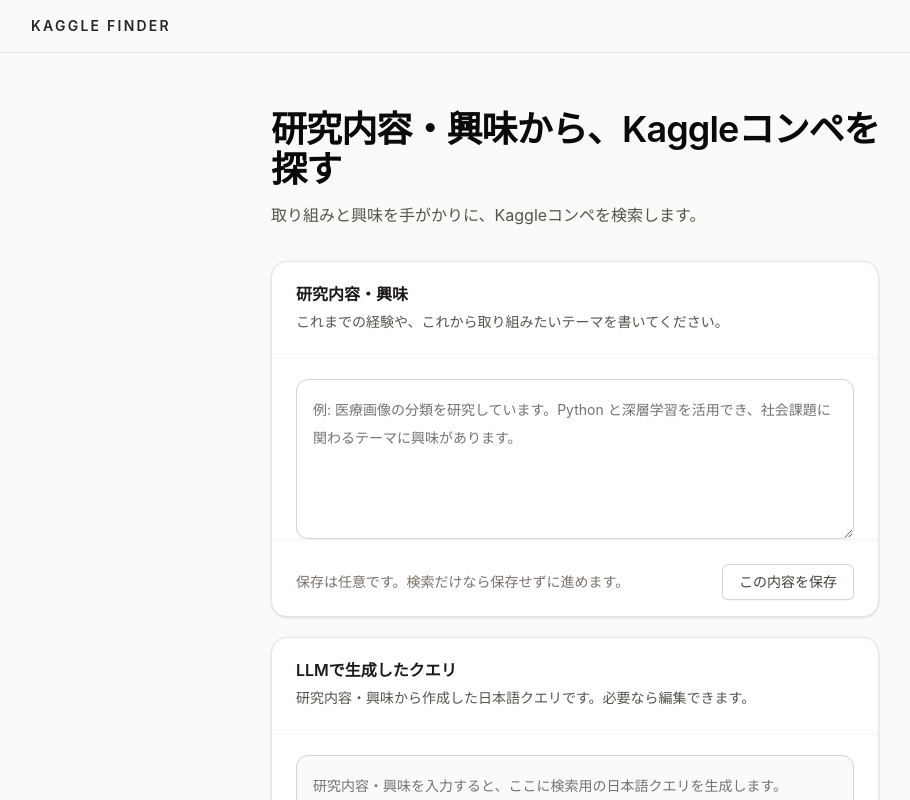
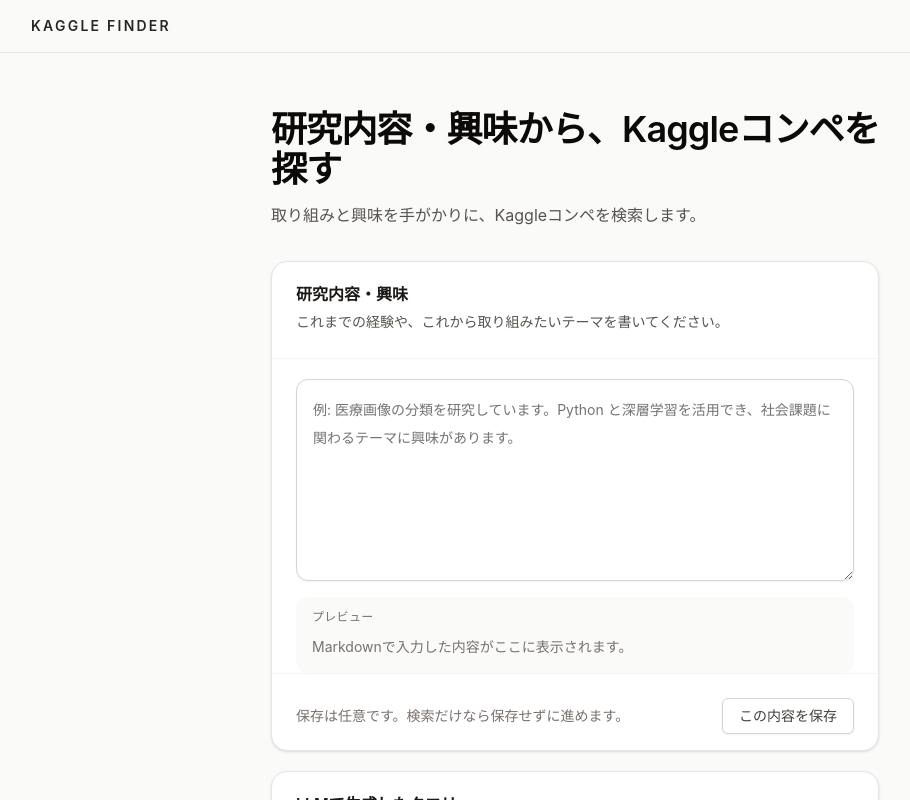
Before and after one commit to nakano1122/kaggle-competition-finder, a Next.js app in the folder packages/web/: page /search in a window 1280 px wide. Shown: the top 800 px of the page, without its empty margins (65-975 px from the left). Built offline with nearby package versions, Linux system fonts and the light colour scheme.

Commit message:
fix: keep query input within its card

```diff
--- a/packages/web/src/components/markdown-preview.tsx
+++ b/packages/web/src/components/markdown-preview.tsx
@@ -25,9 +25,7 @@
 }
 
 export const MarkdownPreview = ({ content, label }: MarkdownPreviewProps) => {
-  if (!content.trim()) {
-    return null
-  }
+  const hasContent = content.trim().length > 0
 
   return (
     <section
@@ -37,11 +35,17 @@
       <p className="mb-2 text-xs font-medium tracking-wide text-stone-500">
         プレビュー
       </p>
-      <div className="min-w-0 break-words text-sm leading-7 text-stone-700 [&_blockquote]:border-l-2 [&_blockquote]:border-stone-300 [&_blockquote]:pl-3 [&_code]:rounded [&_code]:bg-stone-200 [&_code]:px-1 [&_code]:py-0.5 [&_h1]:mt-4 [&_h1]:text-xl [&_h1]:font-semibold [&_h2]:mt-4 [&_h2]:text-lg [&_h2]:font-semibold [&_h3]:mt-3 [&_h3]:font-semibold [&_img]:h-auto [&_img]:max-w-full [&_ol]:list-decimal [&_ol]:space-y-1 [&_ol]:pl-5 [&_p]:mb-3 [&_p:last-child]:mb-0 [&_pre]:max-w-full [&_pre]:overflow-x-auto [&_ul]:list-disc [&_ul]:space-y-1 [&_ul]:pl-5">
-        <ReactMarkdown components={{ a: MarkdownLink }} skipHtml>
-          {content}
-        </ReactMarkdown>
-      </div>
+      {hasContent ? (
+        <div className="min-w-0 break-words text-sm leading-7 text-stone-700 [&_blockquote]:border-l-2 [&_blockquote]:border-stone-300 [&_blockquote]:pl-3 [&_code]:rounded [&_code]:bg-stone-200 [&_code]:px-1 [&_code]:py-0.5 [&_h1]:mt-4 [&_h1]:text-xl [&_h1]:font-semibold [&_h2]:mt-4 [&_h2]:text-lg [&_h2]:font-semibold [&_h3]:mt-3 [&_h3]:font-semibold [&_img]:h-auto [&_img]:max-w-full [&_ol]:list-decimal [&_ol]:space-y-1 [&_ol]:pl-5 [&_p]:mb-3 [&_p:last-child]:mb-0 [&_pre]:max-w-full [&_pre]:overflow-x-auto [&_ul]:list-disc [&_ul]:space-y-1 [&_ul]:pl-5">
+          <ReactMarkdown components={{ a: MarkdownLink }} skipHtml>
+            {content}
+          </ReactMarkdown>
+        </div>
+      ) : (
+        <p className="text-sm leading-7 text-stone-500">
+          Markdownで入力した内容がここに表示されます。
+        </p>
+      )}
     </section>
   )
 }
--- a/packages/web/src/components/shadcn-ui/textarea.tsx
+++ b/packages/web/src/components/shadcn-ui/textarea.tsx
@@ -9,7 +9,7 @@
     <textarea
       data-slot="textarea"
       className={cn(
-        'flex field-sizing-content min-h-16 w-full rounded-md border border-input bg-transparent px-3 py-2 text-base shadow-xs transition-[color,box-shadow] outline-none placeholder:text-muted-foreground focus-visible:border-ring focus-visible:ring-[3px] focus-visible:ring-ring/50 disabled:cursor-not-allowed disabled:opacity-50 aria-invalid:border-destructive aria-invalid:ring-destructive/20 md:text-sm dark:bg-input/30 dark:aria-invalid:ring-destructive/40',
+        'flex field-sizing-fixed min-h-16 w-full min-w-0 max-w-full rounded-md border border-input bg-transparent px-3 py-2 text-base shadow-xs transition-[color,box-shadow] outline-none placeholder:text-muted-foreground focus-visible:border-ring focus-visible:ring-[3px] focus-visible:ring-ring/50 disabled:cursor-not-allowed disabled:opacity-50 aria-invalid:border-destructive aria-invalid:ring-destructive/20 md:text-sm dark:bg-input/30 dark:aria-invalid:ring-destructive/40',
         className,
       )}
       {...props}
```
